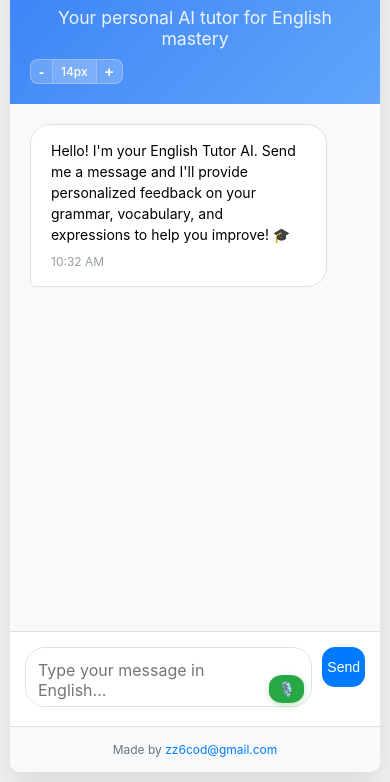
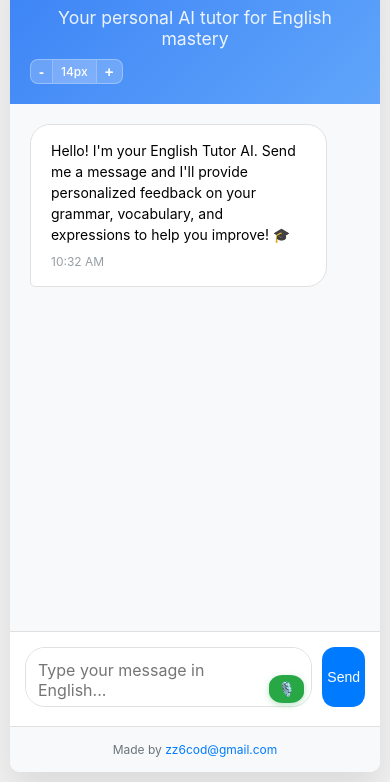
Before and after one commit to 60cod/english-tutor-ai, a website: page index.html in a window 390 px wide. Shown: the part 62-844 px from the top of the page. Drawn offline with Linux system fonts and the light colour scheme.

Commit message:
Update CSS

```diff
--- a/style.css
+++ b/style.css
@@ -378,7 +378,7 @@ header.collapsed {
     font-weight: 500;
     cursor: pointer;
     transition: background-color 0.3s ease;
-    height: 50px;
+    height: 80px;
     display: flex;
     align-items: center;
     justify-content: center;
@@ -487,7 +487,7 @@ header.collapsed {
     #send-btn {
         max-width: 45px;
         padding: 10px 5px;
-        height: 40px;
+        height: 60px;
         font-size: 14px;
         line-height: 14px;
         border-radius: 13px;
```
